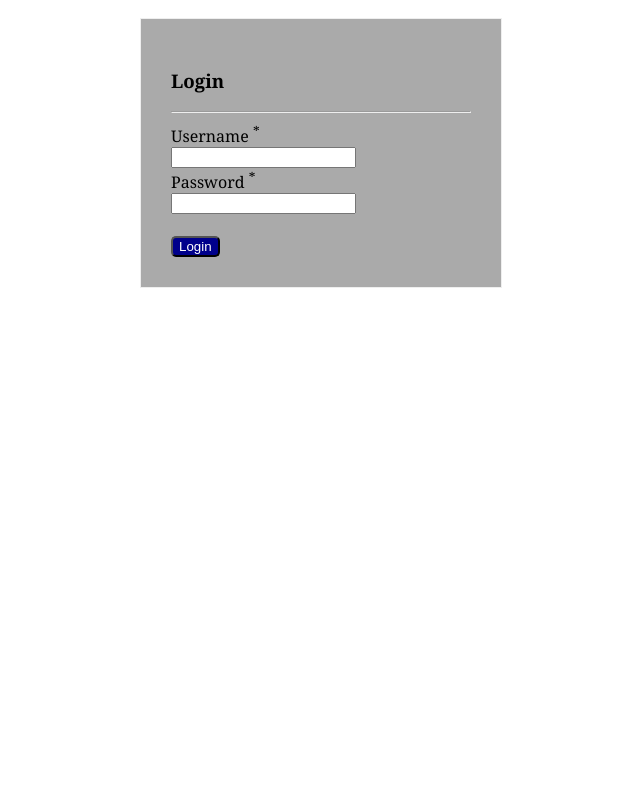
After one commit to chheunpheara/flask-sample-blog, a Flask app: page /admin/user/login in a window 1280 px wide. The commit adds this page. Shown: the whole page, without its empty margins (319-959 px from the left). Run offline with Flask 2, Linux system fonts and the light colour scheme.

Commit message:
Add user login

```diff
--- a/Blog/src/User/User.py
+++ b/Blog/src/User/User.py
@@ -0,0 +1,104 @@
+from flask.views import View
+from flask import render_template, flash, redirect, request, url_for, session
+from Blog.src.User.Model import User as UserModel, db
+from functools import wraps
+import bcrypt
+
+def is_authenticated(func):
+    @wraps(func)
+    def wrapper(*args, **kwargs):
+        if 'user' not in session or 'user' in session and not session['user']['authenticated']:
+            return redirect(url_for('UserAdminLogin'))
+        return func(*args, **kwargs)
+    return wrapper
+
+def user_exists(username) -> bool:
+    user = db.session.query(UserModel).filter(UserModel.username==username).first()
+    return True if user else False
+
+def get_user_id() -> int:
+    return session['user']['id'] if 'user' in session and session['user']['id'] else 0
+
+class UserAdmin(View):
+    @is_authenticated
+    def dispatch_request(self):
+        users = db.session.query(UserModel).order_by(UserModel.id.desc()).all()
+        return render_template('admin/user/index.html', title='Users', users=users)
+
+
+class UserAdminAdd(View):
+
+    methods = ['GET', 'POST']
+
+    def dispatch_request(self):
+        if request.method == 'POST':
+            username = request.form['username']
+            password = request.form['password']
+
+            if not username or not password:
+                flash('Please enter username and password', 'error')
+                return redirect(url_for(request.endpoint))
+
+            password = bcrypt.hashpw(password.encode(), bcrypt.gensalt())
+            username = username.lower()
+            try:
+                if user_exists(username):
+                    flash('User already exists', 'error')
+                    return redirect(url_for(request.endpoint))
+
+                db.session.add(
+                    UserModel(
+                        username=username,
+                        password=password
+                    )
+                )
+                db.session.commit()
+                flash('User created', 'success')
+                return redirect(url_for('UserAdmin'))
+            except(Exception) as error:
+                flash(str(error), 'error')
+                return redirect(url_for(request.endpoint))
+
+        return render_template('admin/user/form.html', title='Users', submit_tag='Create')
+
+
+class UserAdminLogin(View):
+
+    methods = ['GET', 'POST']
+
+    def dispatch_request(self):
+        if request.method == 'POST':
+            username = request.form['username']
+            password = request.form['password']
+
+            if not username or not password:
+                flash('Please enter username and password', 'error')
+                return redirect(url_for(request.endpoint))
+
+            # Find user
+            user_found = False
+            user = db.session.query(UserModel).filter(UserModel.username==username).first()
+            if user:
+                valid = bcrypt.checkpw(password.encode(), user.password.encode())
+                if valid:
+                    user_found = True
+                    session['user'] = {
+                        'authenticated': True,
+                        'name': username,
+                        'id': user.id
+                    }
+
+            if user_found:
+                return redirect(url_for('PostAdmin'))
+            else:
+                flash('User not found', 'error')
+                return redirect(url_for('UserAdminLogin'))
+
+        return render_template('admin/user/login.html')
+
+
+class UserAdminLogout(View):
+    def dispatch_request(self):
+        if 'user' in session:
+            del session['user']
+        return redirect(url_for('UserAdminLogin'))
--- a/Blog/static/css/main.css
+++ b/Blog/static/css/main.css
@@ -86,3 +86,19 @@ nav ul li a:hover {
 .text-right {
     text-align: right;
 }
+
+.login {
+    border: 1px solid #eee;
+    margin: auto;
+    width: 300px;
+    background: #aaa;
+    padding: 30px;
+}
+
+.float-right {
+    float: right;
+}
+
+.heading {
+    font-size: 1.2em;
+}
--- /dev/null
+++ b/Blog/templates/admin/user/login.html
@@ -0,0 +1,13 @@
+{% extends 'layout/login.html' %}
+{% block title %} {{ title }} {% endblock %}
+{% block content %}
+    <form action="" method="POST" class="login">
+        <h3>Login</h3><hr>
+        {% include 'flash.html' %}
+        <label for="username">Username <sup class="required">*</sup></label><br>
+        <input type="text" id="username" name="username"><br>
+        <label for="password">Password <sup class="required">*</sup></label><br>
+        <input type="password" id="password" name="password"><br><br>
+        <input type="submit" value="Login" class="submit-button">
+    </form>
+{% endblock %}
--- /dev/null
+++ b/Blog/templates/layout/login.html
@@ -0,0 +1,13 @@
+<html lang="en">
+<head>
+    <meta charset="UTF-8">
+    <meta name="viewport" content="width=device-width, initial-scale=1.0">
+    <title>{{ title or 'Home' }}</title>
+    <link rel="stylesheet" href="{{ url_for('static', filename='css/main.css') }}">
+</head>
+<body>
+    <div class="container pad-10">
+        {% block content %} {% endblock %}
+    </div>
+</body>
+</html>
--- a/Blog/templates/nav/nav.html
+++ b/Blog/templates/nav/nav.html
@@ -1,7 +1,8 @@
+{{ 'Welcome ' + session['user']['name'] if 'user' in session and session['user']['authenticated'] else '' }}  <a href="{{ url_for('UserAdminLogout') }}">[Logout]</a>
 <nav>
     <ul>
         <li><a href="{{ url_for('PostAdmin') }}">Posts</a></li>
-        <li><a href="">Users</a></li>
+        <li><a href="{{ url_for('UserAdmin') }}">Users</a></li>
     </ul>
 </nav>
 <hr>
--- a/Blog/templates/post/index.html
+++ b/Blog/templates/post/index.html
@@ -3,7 +3,8 @@
 {% block content %}
     <h3>Latest Posts</h3><hr>
     {% for post in posts %}
-        <h4>{{ post.title | safe | title }}</h4>
+        <p class="heading">{{ post.title | safe | title }}</p>
+        <p><small style="color: #aaa;">{{ post.created_at }}</small></p>
         {{ post.short_description }}
         <p class="text-right"><a href="{{ url_for('PostView', id=post.id) }}">View</a></p>
         <hr class="dashed">
```
Also changed, not shown: Blog/__init__.py (+16 -4 lines), Blog/src/Post/Post.py (+15 -6 lines), Blog/templates/admin/user/form.html (added, +20 -0 lines), Blog/templates/admin/user/index.html (added, +35 -0 lines).
